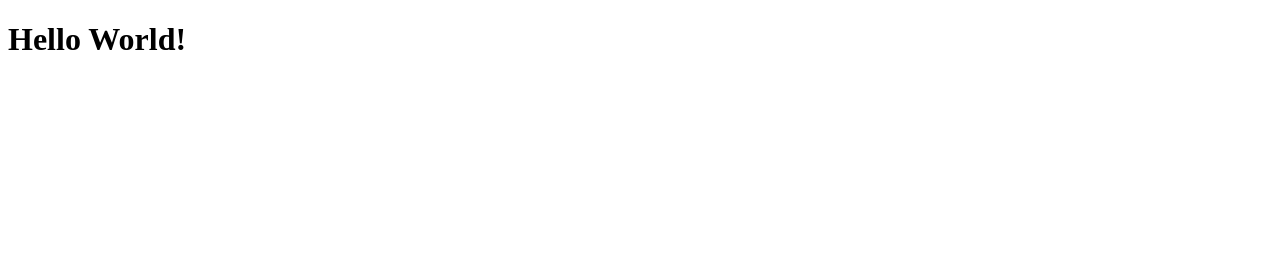
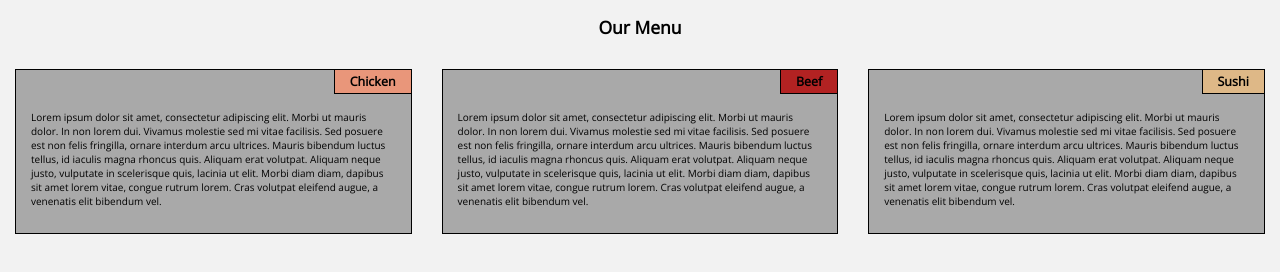
Before and after one commit to SkySurferOne/coursera-test, a plain HTML site: page module2-solution/index.html in a window 1280 px wide. Drawn offline with nearby package versions, Linux system fonts and the light colour scheme.

Commit message:
add styles and html for module2 exercise

```diff
--- /dev/null
+++ b/module2-solution/css/styles.css
@@ -0,0 +1,126 @@
+/*
+    Authr: Damian Hanusiak
+    Title: Coursiera course html-css-javascript-for-web-developers styles
+*/
+
+/* general */
+* {
+   box-sizing: border-box;
+}
+
+html, body {
+    margin: 0;
+}
+
+body {
+    font-size: 62.5%;
+    font-family: 'Open Sans', sans-serif;
+    background-color: #f2f2f2;
+}
+
+h1 {
+    margin-top: 15px;
+    margin-bottom: 30px;
+    font-size: 1.75em;
+    text-align: center;
+}
+
+h2 {
+    margin: 0;
+    text-align: center;
+    padding: 3px 15px;
+    font-size: 1.25em;
+    position: absolute;
+    top: 0;
+    right: 0;
+    border-left: 1px solid #000;
+    border-bottom: 1px solid #000;
+}
+
+#article-1 h2 {
+    background-color: darksalmon;
+}
+
+#article-2 h2 {
+    background-color: firebrick;
+}
+
+#article-3 h2 {
+    background-color: burlywood;
+}
+
+article > .wrapper {
+    background-color: darkgrey;
+    border: 1px solid #000;
+    padding: 30px 15px 15px;
+    position: relative;
+}
+
+.container {
+    width: 100%;
+    padding: 0 15px;
+}
+
+.row {
+    width: auto;
+    margin-left: -15px;
+    margin-right: -15px;
+}
+
+.row:after {
+    content: "";
+    display: table;
+    clear: both;
+}
+
+/* desktop */
+@media (min-width: 992px) {
+    .col-lg-3 {
+        float: left;
+        padding: 0 15px;
+    }
+
+    .col-lg-3 {
+        width: 33.33%;
+    }
+}
+
+/* tablet */
+@media (min-width: 776px) and (max-width: 991px) {
+    .col-md-6, .col-md-12 {
+        float: left;
+        padding: 0 15px;
+    }
+
+    .col-md-6 {
+        width: 50%;
+    }
+
+    .col-md-12 {
+        width: 100%;
+    }
+
+    #article-3 {
+        margin-top: 30px;
+    }
+}
+
+/* mobile */
+@media (max-width: 775px) {
+    article {
+        margin-bottom: 30px;
+    }
+
+    article:last-of-type {
+        margin-bottom: 0px;
+    }
+
+    .col-sm-12 {
+        float: left;
+        padding: 0 15px;
+    }
+
+    .col-sm-12 {
+        width: 100%;
+    }
+}
--- a/module2-solution/index.html
+++ b/module2-solution/index.html
@@ -1,9 +1,40 @@
 <!DOCTYPE html>
-<html>
+<html lang="en">
 <head>
-	<title>Hello Coursera!</title>
+	<title>Module2 solution</title>
+	<meta charset="utf-8">
+    <meta http-equiv="x-ua-compatible" content="ie=edge">
+	<meta name="viewport" content="width=device-width, initial-scale=1">
+	<meta name="description" content="module2 of coursera course solution">
+
+	<link rel="stylesheet" href="css/styles.css">
+	<link href="https://fonts.googleapis.com/css?family=Open+Sans" rel="stylesheet">
 </head>
 <body>
-	<h1>Hello World!</h1>
+    <header>
+        <h1>Our Menu</h1>
+    </header>
+	<section class="container">
+	    <div class="row">
+	        <article id="article-1" class="col-lg-3 col-md-6 col-sm-12">
+	            <div class="wrapper">
+	                <h2>Chicken</h2>
+	                <p>Lorem ipsum dolor sit amet, consectetur adipiscing elit. Morbi ut mauris dolor. In non lorem dui. Vivamus molestie sed mi vitae facilisis. Sed posuere est non felis fringilla, ornare interdum arcu ultrices. Mauris bibendum luctus tellus, id iaculis magna rhoncus quis. Aliquam erat volutpat. Aliquam neque justo, vulputate in scelerisque quis, lacinia ut elit. Morbi diam diam, dapibus sit amet lorem vitae, congue rutrum lorem. Cras volutpat eleifend augue, a venenatis elit bibendum vel.</p>
+	            </div>
+	        </article>
+	        <article id="article-2" class="col-lg-3 col-md-6 col-sm-12">
+	            <div class="wrapper">
+	                <h2>Beef</h2>
+	                <p>Lorem ipsum dolor sit amet, consectetur adipiscing elit. Morbi ut mauris dolor. In non lorem dui. Vivamus molestie sed mi vitae facilisis. Sed posuere est non felis fringilla, ornare interdum arcu ultrices. Mauris bibendum luctus tellus, id iaculis magna rhoncus quis. Aliquam erat volutpat. Aliquam neque justo, vulputate in scelerisque quis, lacinia ut elit. Morbi diam diam, dapibus sit amet lorem vitae, congue rutrum lorem. Cras volutpat eleifend augue, a venenatis elit bibendum vel.</p>
+	            </div>
+	        </article>
+	        <article id="article-3" class="col-lg-3 col-md-12 col-sm-12">
+	            <div class="wrapper">
+	                <h2>Sushi</h2>
+	                <p>Lorem ipsum dolor sit amet, consectetur adipiscing elit. Morbi ut mauris dolor. In non lorem dui. Vivamus molestie sed mi vitae facilisis. Sed posuere est non felis fringilla, ornare interdum arcu ultrices. Mauris bibendum luctus tellus, id iaculis magna rhoncus quis. Aliquam erat volutpat. Aliquam neque justo, vulputate in scelerisque quis, lacinia ut elit. Morbi diam diam, dapibus sit amet lorem vitae, congue rutrum lorem. Cras volutpat eleifend augue, a venenatis elit bibendum vel.</p>
+	            </div>
+	        </article>
+	    </div>
+	</section>
 </body>
 </html>
```
